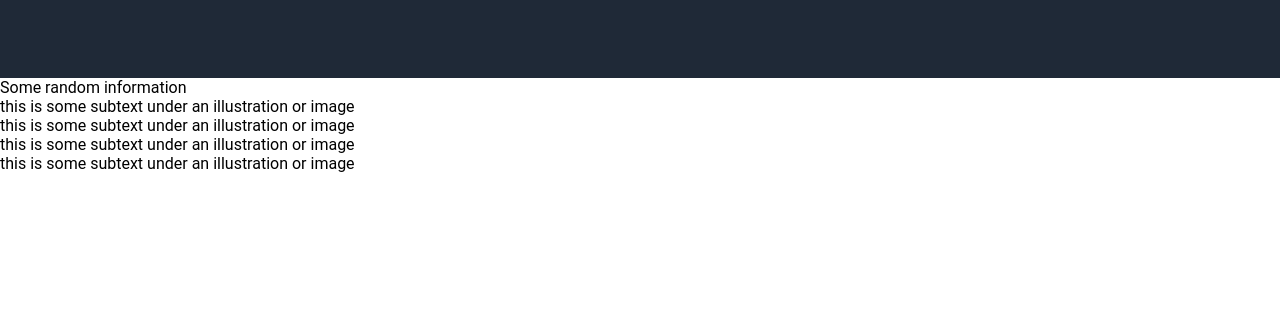
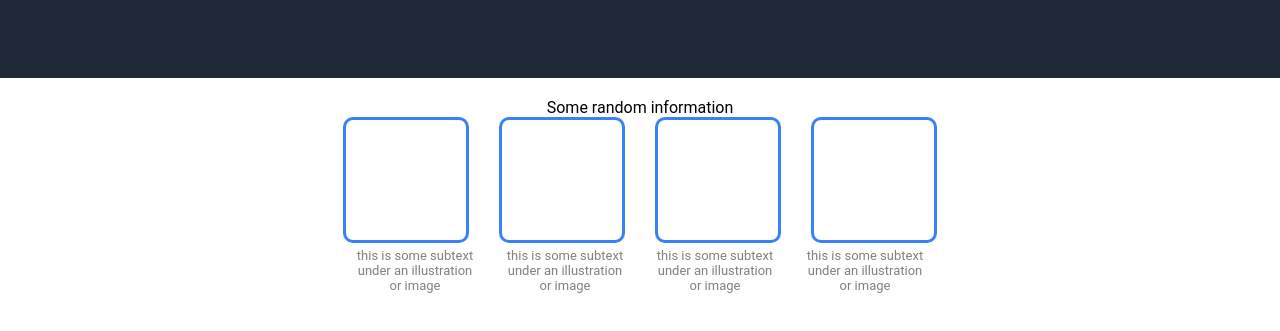
Before and after one commit to TiagoSobral/landing-page, a plain HTML site: page index.html in a window 1280 px wide. Shown: the part 399-730 px from the top of the page. Drawn offline with Linux system fonts and the light colour scheme.

Commit message:
feat(style) Add font, borders and alignment.
info; blank squares added with borders, through empty divs in html.

```diff
--- a/css/style.css
+++ b/css/style.css
@@ -84,3 +84,52 @@ a{
     border-radius: 5px;
     border-width: 0;
 }
+
+/* 1 OF 2 FROM THE BODY SECTION */
+
+.second{
+    display: flex;
+    flex-direction: column;
+    align-items: center;
+    padding: 20px 100px 100px;
+}
+
+.info-title{
+    font-size: 36px;
+    font-weight: 900;
+    color: #1f2937;
+    margin-bottom: 50px;
+    margin-top: 20px;
+}
+
+.box-container{
+    display: flex;
+    flex-direction: row;
+    justify-content: center;
+    gap: 30px;
+}
+
+.box, .description{
+    width: 120px;
+    height: 120px;
+}
+
+.box{
+    border-style: solid;
+    border-radius: 10px;
+    border-color: #3882f6;
+    margin-bottom: 5px;
+}
+
+.description-container{
+    display: flex;
+    flex-direction: row;
+    justify-content: center;
+    gap: 30px;
+    font-size: 13px;
+    color: gray;
+}
+
+.description{
+    text-align: center;
+}
```
